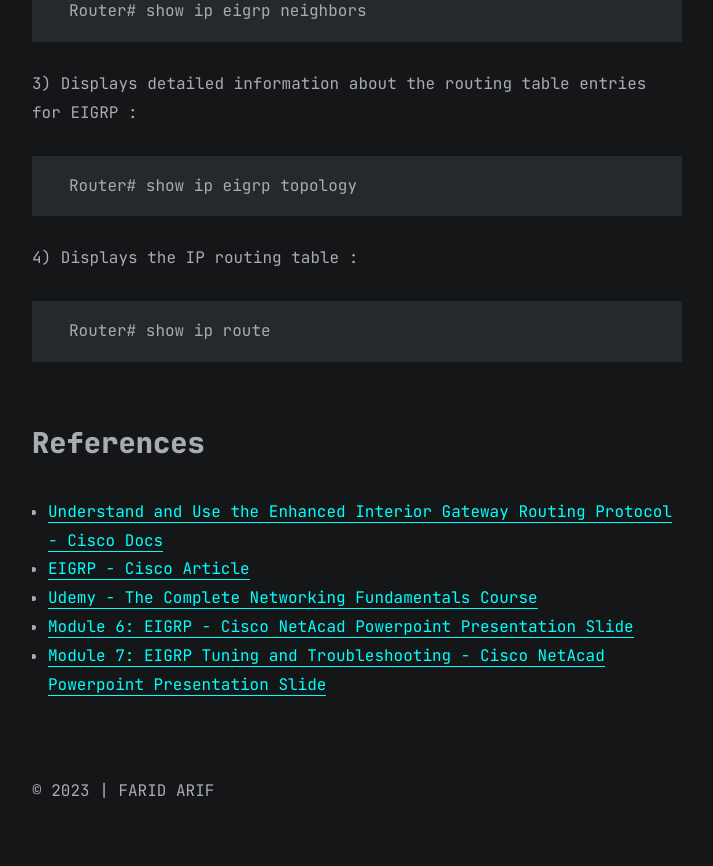
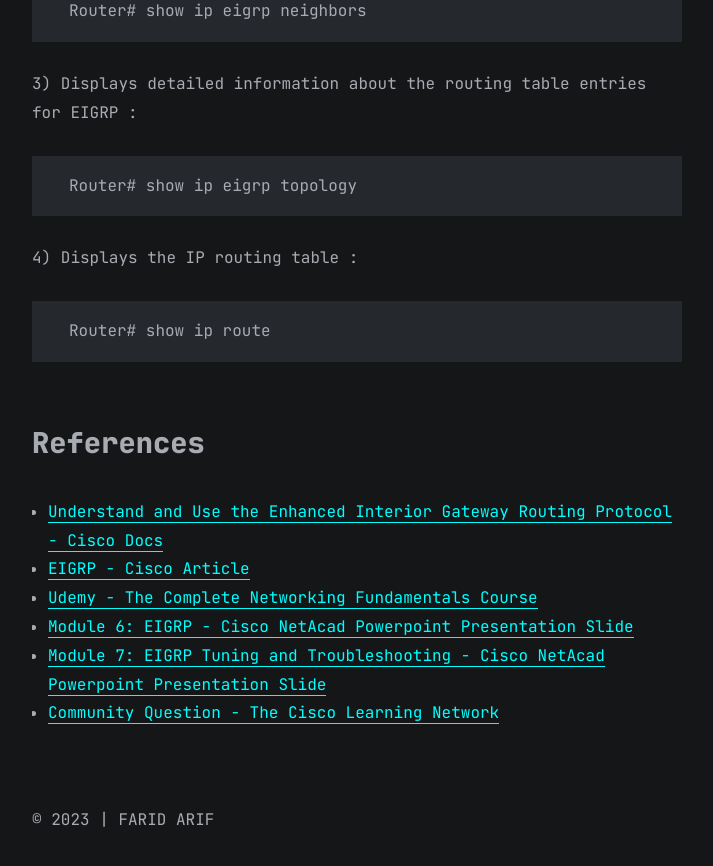
Before and after one commit to faridarif/faridarif.github.io, a Jekyll site: the page built from all_collections/_posts/2023-08-11-EIGRP.md, in a window 1280 px wide and 900 px high, scrolled down 9174 px. Shown: the top 866 px of the window, without its empty margins (283-996 px from the left). Built offline with Jekyll 4.4.1, drawn with Linux system fonts in a browser that asks for light colours.

Commit message:
Update 2023-08-11-EIGRP.md

```diff
--- a/all_collections/_posts/2023-08-11-EIGRP.md
+++ b/all_collections/_posts/2023-08-11-EIGRP.md
@@ -163,3 +163,4 @@ Router# show ip route
 - [Udemy - The Complete Networking Fundamentals Course](https://www.udemy.com/course/complete-networking-fundamentals-course-ccna-start/)
 - [Module 6: EIGRP - Cisco NetAcad Powerpoint Presentation Slide](https://raw.githubusercontent.com/faridarif/faridarif.github.io/master/miscellaneous/Module%206%20EIGRP.pptx)
 - [Module 7: EIGRP Tuning and Troubleshooting - Cisco NetAcad Powerpoint Presentation Slide](https://raw.githubusercontent.com/faridarif/faridarif.github.io/master/miscellaneous/Module%207%20EIGRP%20Tuning%20and%20Troubleshooting.pptx)
+- [Community Question - The Cisco Learning Network](https://learningnetwork.cisco.com/s/question/0D53i00000Kt5O1CAJ/eigrp-properties-as-distance-vector-link-state)
```
